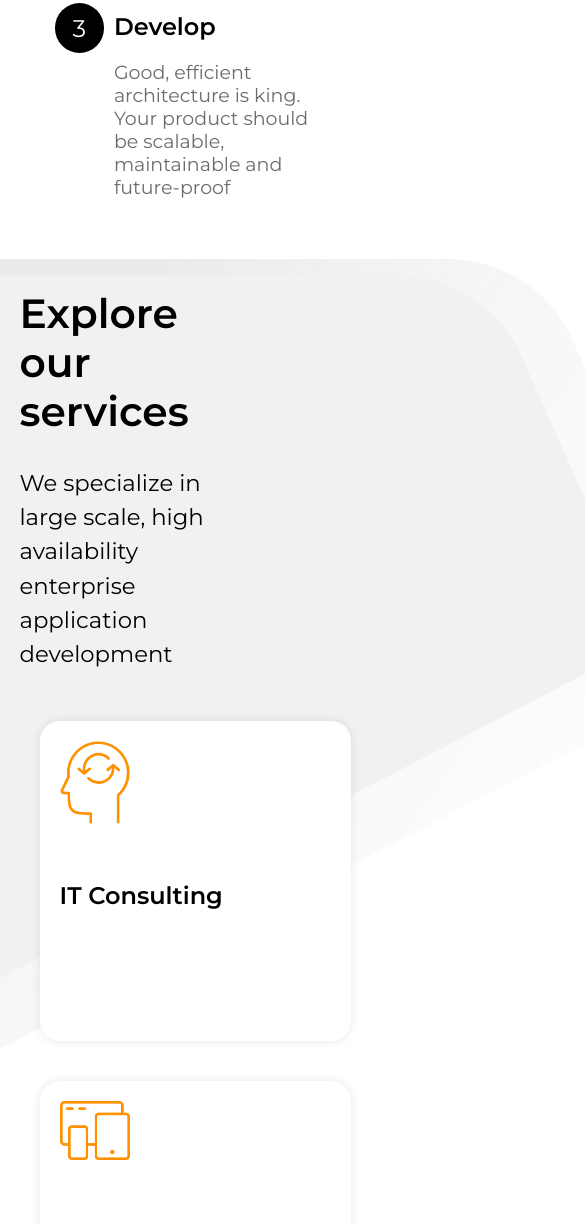
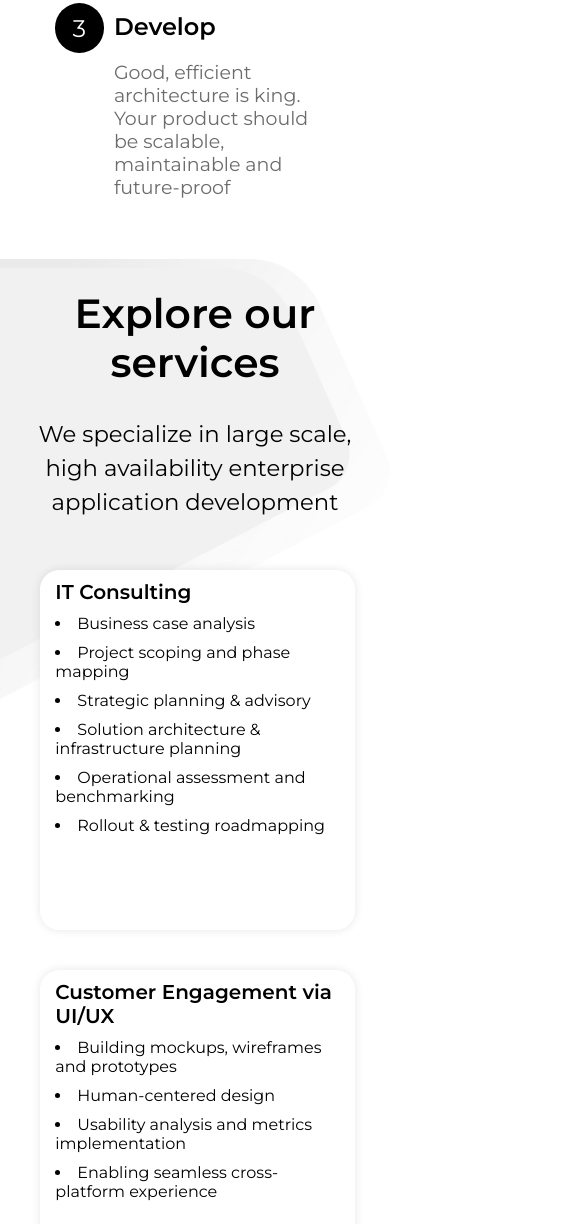
Before and after one commit to Khlustov/targ, a Gatsby site: page / in a window 390 px wide. Shown: the part 1032-2256 px from the top of the page, 585 px wide, since content can reach past the window. Built offline with nearby package versions, Linux system fonts and the light colour scheme; Gatsby itself is replaced by a stand-in of ours.

Commit message:
feat: finish with services section

```diff
--- a/src/components/Card.js
+++ /dev/null
@@ -1,17 +0,0 @@
-import { GatsbyImage } from "gatsby-plugin-image"
-import React from 'react'
-
-import * as styles from '../styles/card.module.css'
-
-export default function Card(props) {
-
-    return (
-        <div className={styles.card}>
-            <div className={styles.cardMain}>
-                <GatsbyImage image={props.source} alt={props.cardTitle}/>
-                <h4>{props.cardTitle}</h4>
-            </div>
-
-        </div>
-    )
-}
--- a/src/components/Services.js
+++ b/src/components/Services.js
@@ -1,7 +1,7 @@
 import React from 'react'
 import { GatsbyImage, getImage, StaticImage } from 'gatsby-plugin-image'
 import { graphql, useStaticQuery } from 'gatsby'
-import Card from "./Card"
+
 
 import * as styles from '../styles/services.module.css'
 
@@ -26,7 +26,6 @@ const Services = () => {
         `)
 
     const services = data.allMarkdownRemark.nodes
-    console.log(services);
 
     return (
         <div className={styles.services}>
@@ -38,8 +37,11 @@ const Services = () => {
                 </div>
                 <div className={styles.cards}>
                     {services.map(service => {
-                        const {title, image} = service.frontmatter
+
+                        const { title, image } = service.frontmatter
+                        const { html } = service
                         const img = getImage(image)
+
                         return (
                             <div key={service.id} className={styles.card}>
                                 <div className={styles.cardMainLayout}>
@@ -47,6 +49,10 @@ const Services = () => {
                                         <GatsbyImage image={img} alt={title} className={styles.cardImg}/>
                                     </div>
                                     <h4>{title}</h4>
+                                </div>
+                                <div className={styles.cardSecondaryLayout}>
+                                    <p className={styles.cardTitle}>{title}</p>
+                                    <div dangerouslySetInnerHTML={{ __html: html }} className={styles.cardInfo}></div>
                                 </div>
                             </div>
                         )
--- a/src/styles/card.module.css
+++ /dev/null
@@ -1,24 +0,0 @@
-.card {
-    width: 320px;
-    height: 320px;
-    margin: 20px;
-    border-radius: 20px;
-    background-color: #FFF;
-    box-shadow: 0px 0px 10px 0px rgba(0, 0, 0, .1);
-}
-
-.cardMain {
-    width: 100%;
-    height: 100%;
-    opacity: 1;
-}
-
-.card h4 {
-    font-size: 24px;
-    margin: 10px;
-}
-
-.cardImg {
-    width: 100px;
-    height: 100px;
-}
--- a/src/styles/services.module.css
+++ b/src/styles/services.module.css
@@ -50,7 +50,8 @@
 
 .card {
     width: 320px;
-    height: 320px;
+    height: 360px;
+    position: relative;
     margin: 20px;
     border-radius: 20px;
     background-color: #FFF;
@@ -58,14 +59,60 @@
 }
 
 .cardMainLayout {
+    position: absolute;
+    top: 0;
+    left: 0;
     width: 100%;
     height: 100%;
     transition: all ease-in-out 0.3s;
     opacity: 1;
 }
 
+.cardSecondaryLayout {
+    position: absolute;
+    top: 0;
+    left: 0;
+    width: 100%;
+    height: 100%;
+    display: flex;
+    flex-direction: column;
+    justify-content: flex-start;
+    align-items: center;
+    background-color: #FFF;
+    border-radius: 20px;
+    transition: all ease-in-out 0.3s;
+    opacity: 0;
+}
+
+.cardInfo {
+    width: 90%;
+    margin-bottom: 20px;
+    box-sizing: border-box;
+    font-size: 16px;
+}
+
+.cardTitle {
+    width: 90%;
+    font-size: 20px;
+    font-weight: 600;
+    margin: 10px 0 0 0;
+}
+
+.cardInfo ul {
+    list-style-position: inside;
+}
+
+.cardInfo li {
+    margin: 10px auto;
+    font-size: 16px;
+}
+
 .cardMainLayout:hover {
     opacity: 0;
+}
+
+.cardSecondaryLayout:hover {
+    opacity: 1;
 }
 
 .card h4 {
@@ -83,3 +130,35 @@
     width: 100%;
     height: auto;
 }
+
+@media (max-width: 768px) {
+    .cardMainLayout {
+        opacity: 0
+    }
+    .cardSecondaryLayout {
+        opacity: 1;
+    }
+    .cards {
+        width: 100%;
+        flex-direction: column;
+    }
+    .card {
+        width: 90%;
+    }
+    .servicesInfo {
+        width: 100%;
+        text-align: center;
+    }
+    .servicesImage {
+        width: 100%;
+    }
+}
+
+@media (max-width: 980px) {
+    .cardMainLayout {
+        opacity: 0
+    }
+    .cardSecondaryLayout {
+        opacity: 1;
+    }
+}
```
